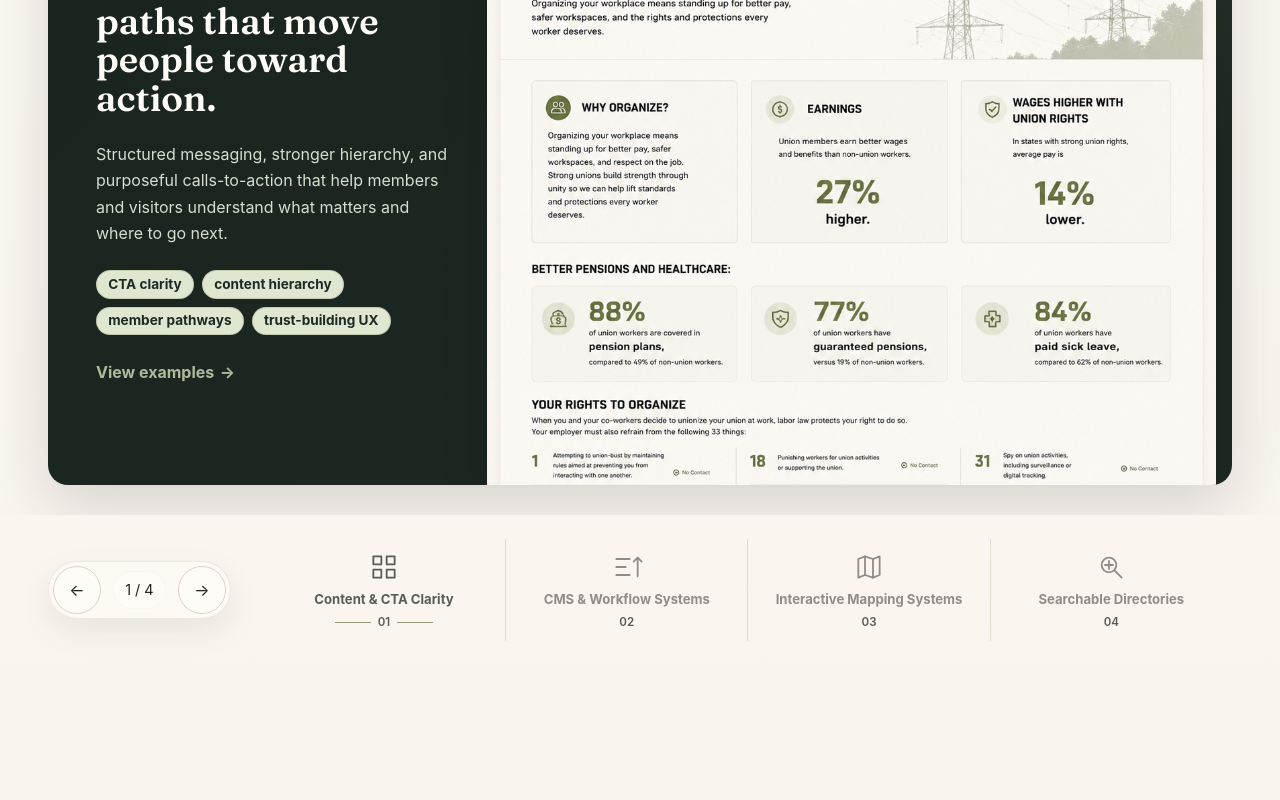
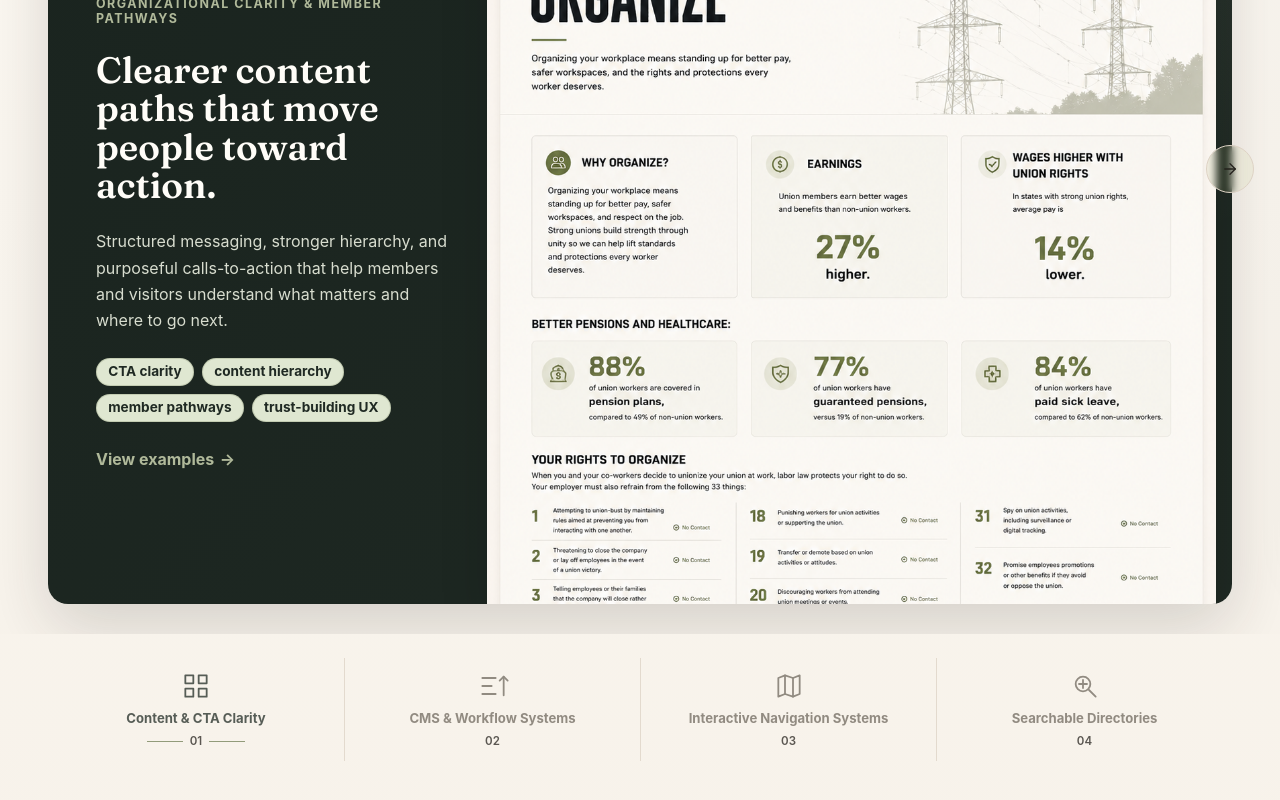
Before and after one commit to heatherwoods93/portfolio, a React (Vite) app: page / in a window 1280 px wide. Shown: the part 1399-2199 px from the top of the page. Built offline with nearby package versions, Linux system fonts and the light colour scheme.

Commit message:
Removed sticky scroll-hijacking behavior, tweaked slider layout and design, and improved wording for section title and slide titles

```diff
--- a/package.json
+++ b/package.json
@@ -10,6 +10,7 @@
     "preview": "vite preview"
   },
   "dependencies": {
+    "lucide-react": "^1.16.0",
     "react": "^19.2.6",
     "react-dom": "^19.2.6"
   },
--- a/src/pages/Home.jsx
+++ b/src/pages/Home.jsx
@@ -1,4 +1,5 @@
 import { useEffect, useRef, useState } from 'react'
+import { ArrowLeft, ArrowRight } from 'lucide-react'
 
 import cmsWorkflowsImage from '../assets/showcase/dispatch-v2.png'
 import interactiveNavigationImage from '../assets/showcase/interactive-navigation.png'
@@ -20,17 +21,17 @@ const systemSlides = [
     category: 'CMS & Workflow Systems',
     navLabel: 'CMS & Workflow Systems',
     icon: 'workflow',
-    heading: 'Flexible CMS systems that adapt to real organizational workflows.',
+    heading: 'Flexible systems built around real workflows.',
     description:
       'CMS-driven structures for job calls, dispatch workflows, uploads, filtering, grouped listings, and operational content that needs to stay manageable over time.',
     tags: ['CMS architecture', 'filtering', 'grouped listings', 'uploads', 'custom workflows'],
     image: cmsWorkflowsImage,
   },
   {
-    category: 'Interactive Navigation Systems',
-    navLabel: 'Interactive Mapping Systems',
+    category: 'Dynamic Content Navigation',
+    navLabel: 'Interactive Navigation Systems',
     icon: 'map',
-    heading: 'Interactive maps connected to structured CMS content.',
+    heading: 'Interactive navigation for structured content.',
     description:
       'Clickable maps, filters, and location-based navigation systems that help users explore regional data, districts, lodges, representatives, legislation, or other structured content.',
     tags: ['interactive maps', 'CMS filtering', 'location-based UX', 'SVG systems'],
@@ -40,7 +41,7 @@ const systemSlides = [
     category: 'Structured Resource Systems',
     navLabel: 'Searchable Directories',
     icon: 'search',
-    heading: 'Organized content systems for dense, high-value information.',
+    heading: 'Searchable systems for large content libraries.',
     description:
       'Searchable and categorized resource systems that make contracts, wellness resources, documents, meetings, directories, and recurring content easier to find and maintain.',
     tags: ['resource directories', 'search', 'filtering', 'categorized content', 'document systems'],
@@ -108,9 +109,7 @@ function Home() {
   const dragStartX = useRef(0)
   const didDrag = useRef(false)
   const slideRefs = useRef([])
-  const sliderRef = useRef(null)
   const viewportRef = useRef(null)
-  const wheelIntent = useRef(0)
 
   useEffect(() => {
     const updateTrackOffset = () => {
@@ -150,96 +149,25 @@ function Home() {
     }
   }, [activeSlide])
 
-  useEffect(() => {
-    const stickyMedia = window.matchMedia('(min-width: 1041px)')
-    const motionMedia = window.matchMedia('(prefers-reduced-motion: reduce)')
-    let animationFrame
+  const goToSlide = (index) => {
+    const lastSlide = systemSlides.length - 1
 
-    const updateActiveSlideFromScroll = () => {
-      const slider = sliderRef.current
+    setActiveSlide(Math.min(Math.max(index, 0), lastSlide))
+  }
 
-      if (!slider || !stickyMedia.matches || motionMedia.matches) {
+  const showPreviousSlide = () => {
+    if (activeSlide === 0) {
       return
     }
 
-      const scrollDistance = slider.offsetHeight - window.innerHeight
-
-      if (scrollDistance <= 0) {
-        return
-      }
-
-      const sliderTop = slider.getBoundingClientRect().top
-      const progress = Math.min(Math.max(-sliderTop / scrollDistance, 0), 1)
-      const nextSlide = Math.round(progress * (systemSlides.length - 1))
-
-      setActiveSlide((current) => (current === nextSlide ? current : nextSlide))
-    }
-
-    const requestScrollUpdate = () => {
-      window.cancelAnimationFrame(animationFrame)
-      animationFrame = window.requestAnimationFrame(updateActiveSlideFromScroll)
-    }
-
-    requestScrollUpdate()
-    window.addEventListener('scroll', requestScrollUpdate, { passive: true })
-    window.addEventListener('resize', requestScrollUpdate)
-    stickyMedia.addEventListener('change', requestScrollUpdate)
-    motionMedia.addEventListener('change', requestScrollUpdate)
-
-    return () => {
-      window.cancelAnimationFrame(animationFrame)
-      window.removeEventListener('scroll', requestScrollUpdate)
-      window.removeEventListener('resize', requestScrollUpdate)
-      stickyMedia.removeEventListener('change', requestScrollUpdate)
-      motionMedia.removeEventListener('change', requestScrollUpdate)
-    }
-  }, [])
-
-  const goToSlide = (index, options = {}) => {
-    const slider = sliderRef.current
-    const { wrap = true } = options
-    const lastSlide = systemSlides.length - 1
-
-    if (!wrap && (index < 0 || index > lastSlide)) {
-      return false
-    }
-
-    const nextSlide = wrap
-      ? (index + systemSlides.length) % systemSlides.length
-      : Math.min(Math.max(index, 0), lastSlide)
-
-    setActiveSlide(nextSlide)
-
-    if (
-      !slider ||
-      !window.matchMedia('(min-width: 1041px)').matches ||
-      window.matchMedia('(prefers-reduced-motion: reduce)').matches
-    ) {
-      return
-    }
-
-    const scrollDistance = slider.offsetHeight - window.innerHeight
-
-    if (scrollDistance <= 0) {
-      return
-    }
-
-    const sliderTop = slider.getBoundingClientRect().top + window.scrollY
-    const slideProgress = nextSlide / (systemSlides.length - 1)
-
-    window.scrollTo({
-      top: sliderTop + scrollDistance * slideProgress,
-      behavior: 'smooth',
-    })
-
-    return true
-  }
-
-  const showPreviousSlide = () => {
     goToSlide(activeSlide - 1)
   }
 
   const showNextSlide = () => {
+    if (activeSlide === systemSlides.length - 1) {
+      return
+    }
+
     goToSlide(activeSlide + 1)
   }
 
@@ -307,49 +235,6 @@ function Home() {
     didDrag.current = false
   }
 
-  const handleSliderWheel = (event) => {
-    const canUseStickyWheel =
-      window.matchMedia('(min-width: 1041px)').matches &&
-      !window.matchMedia('(prefers-reduced-motion: reduce)').matches
-
-    if (!canUseStickyWheel) {
-      return
-    }
-
-    const primaryDelta =
-      Math.abs(event.deltaY) >= Math.abs(event.deltaX) ? event.deltaY : event.deltaX
-
-    if (Math.abs(primaryDelta) < 8) {
-      return
-    }
-
-    if (Math.sign(wheelIntent.current) !== Math.sign(primaryDelta)) {
-      wheelIntent.current = 0
-    }
-
-    wheelIntent.current += primaryDelta
-
-    const intentThreshold = 180
-
-    if (Math.abs(wheelIntent.current) < intentThreshold) {
-      return
-    }
-
-    const direction = wheelIntent.current > 0 ? 1 : -1
-    const canAdvance =
-      direction > 0
-        ? activeSlide < systemSlides.length - 1
-        : activeSlide > 0
-
-    if (!canAdvance) {
-      return
-    }
-
-    event.preventDefault()
-    wheelIntent.current = 0
-    goToSlide(activeSlide + direction, { wrap: false })
-  }
-
   return (
     <main className="page home">
       <section className="section section--dark hero" aria-labelledby="hero-title">
@@ -406,7 +291,7 @@ function Home() {
           <div className="systems-showcase__header">
             <p className="section__eyebrow">Client-Facing Systems</p>
             <h2 className="section__title" id="systems-showcase-title">
-              Systems that turn complexity into clarity.
+              Clarity through structure, flexibility through design, and trust through usability.
             </h2>
             <p className="section__description">
               I build flexible Webflow systems that help organizations organize
@@ -415,9 +300,9 @@ function Home() {
             </p>
           </div>
 
-          <div className="systems-showcase__slider" ref={sliderRef}>
-            {/* ANCHOR Systems Showcase Sticky Carousel */}
-            <div className="systems-showcase__sticky" onWheel={handleSliderWheel}>
+          <div className="systems-showcase__slider">
+            {/* ANCHOR Systems Showcase Carousel */}
+            <div className="systems-showcase__frame">
               <div
                 className={`systems-showcase__viewport ${
                   isDragging ? 'is-dragging' : ''
@@ -478,29 +363,36 @@ function Home() {
                 </div>
               </div>
 
-              <div className="systems-showcase__nav" aria-label="Systems showcase section index">
               <div className="systems-showcase__controls" aria-label="Systems showcase controls">
                 <button
                   aria-label="Show previous system"
-                    className="systems-showcase__control"
+                  aria-hidden={activeSlide === 0}
+                  className={`systems-showcase__control ${
+                    activeSlide === 0 ? 'is-hidden' : ''
+                  }`}
+                  disabled={activeSlide === 0}
+                  tabIndex={activeSlide === 0 ? -1 : 0}
                   type="button"
                   onClick={showPreviousSlide}
                 >
-                    &larr;
+                  <ArrowLeft aria-hidden="true" size={18} strokeWidth={1.8} />
                 </button>
-                  <p className="systems-showcase__count text-small">
-                    {activeSlide + 1} / {systemSlides.length}
-                  </p>
                 <button
                   aria-label="Show next system"
-                    className="systems-showcase__control"
+                  aria-hidden={activeSlide === systemSlides.length - 1}
+                  className={`systems-showcase__control ${
+                    activeSlide === systemSlides.length - 1 ? 'is-hidden' : ''
+                  }`}
+                  disabled={activeSlide === systemSlides.length - 1}
+                  tabIndex={activeSlide === systemSlides.length - 1 ? -1 : 0}
                   type="button"
                   onClick={showNextSlide}
                 >
-                    &rarr;
+                  <ArrowRight aria-hidden="true" size={18} strokeWidth={1.8} />
                 </button>
               </div>
 
+              <div className="systems-showcase__nav" aria-label="Systems showcase section index">
                 <div className="systems-showcase__tabs" role="tablist" aria-label="System types">
                   {systemSlides.map((slide, index) => (
                     <button
--- a/src/styles/home.css
+++ b/src/styles/home.css
@@ -191,8 +191,8 @@
   max-width: 100vw;
 }
 
-/* ANCHOR Systems Showcase Sticky Carousel */
-.systems-showcase__sticky {
+/* ANCHOR Systems Showcase Carousel */
+.systems-showcase__frame {
   position: relative;
 }
 
@@ -286,7 +286,7 @@
   align-self: end;
   justify-self: end;
   width: min(100%, 120vh);
-  max-height: calc(90vh - 1.875rem);
+  max-height: calc(98vh - 1.875rem);
   margin-top: 1.875rem;
   margin-right: 1rem;
   border: 0;
@@ -297,7 +297,7 @@
 
 .systems-showcase__slide-media img {
   width: 100%;
-  height: min(calc(90vh - 1.875rem), 50rem);
+  height: 100%;
   object-fit: cover;
   object-position: top center;
   pointer-events: none;
@@ -308,49 +308,64 @@
 .systems-showcase__nav {
   position: relative;
   z-index: 3;
-  display: grid;
-  grid-template-columns: auto minmax(0, 1fr);
-  gap: var(--space-xl);
-  align-items: center;
   width: min(100% - 2rem, var(--showcase-slide-width));
   margin: var(--space-md) auto 0;
 }
 
 .systems-showcase__controls {
-  position: relative;
+  --showcase-control-offset: clamp(4.75rem, 6vw, 6rem);
+  position: absolute;
+  top: calc(var(--space-md) + (clamp(34rem, calc(82vh - 1.875rem), 56rem) / 2) + 3rem);
+  left: 50%;
   z-index: 4;
-  display: flex;
-  gap: var(--space-sm);
+  display: grid;
+  grid-template-columns: 1fr 1fr;
+  gap: 0;
   align-items: center;
-  width: auto;
+  width: min(
+    calc(var(--showcase-slide-width) + (var(--showcase-control-offset) * 2)),
+    calc(100vw - 1rem)
+  );
   margin: 0;
-}
-
-.systems-showcase__count {
-  min-width: 2.5rem;
-  color: var(--color-text);
-  text-align: center;
+  pointer-events: none;
+  transform: translate(-50%, -50%);
 }
 
 .systems-showcase__control {
   display: inline-grid;
   place-items: center;
+  justify-self: start;
   width: 3rem;
   aspect-ratio: 1;
   border: 1px solid var(--color-border);
   border-radius: 999px;
   color: var(--color-text);
-  background: rgb(255 253 248 / 0.46);
+  background: rgba(182, 194, 106, 0.1);
+  backdrop-filter: blur(4px);
+  pointer-events: auto;
   transition:
     border-color var(--transition-base),
     color var(--transition-base),
     background-color var(--transition-base);
 }
 
+.systems-showcase__control svg {
+  width: 1.125rem;
+  height: 1.125rem;
+}
+
 .systems-showcase__control:hover {
   border-color: var(--color-accent);
   color: var(--color-dark);
-  background: var(--color-surface);
+  background: rgba(168, 179, 97, 0.1);
+}
+
+.systems-showcase__control.is-hidden {
+  visibility: hidden;
+}
+
+.systems-showcase__control:last-child {
+  justify-self: end;
 }
 
 .systems-showcase__tabs {
@@ -427,13 +442,7 @@
 }
 
 @media (min-width: 1041px) and (prefers-reduced-motion: no-preference) {
-  .systems-showcase__slider {
-    min-height: 230vh;
-  }
-
-  .systems-showcase__sticky {
-    position: sticky;
-    top: clamp(0.75rem, 2vh, 1.5rem);
+  .systems-showcase__frame {
     display: grid;
     gap: var(--space-sm);
     align-content: start;
@@ -441,20 +450,7 @@
   }
 
   .systems-showcase__controls {
-    border: 1px solid rgb(37 34 29 / 0.08);
-    border-radius: 999px;
-    padding: 0.25rem;
-    background: rgb(255 253 248 / 0.52);
-    box-shadow: 0 0.75rem 2rem rgb(37 34 29 / 0.08);
-    backdrop-filter: blur(10px);
-  }
-
-  .systems-showcase__count {
-    border: 1px solid rgb(223 231 209 / 0.22);
-    border-radius: 999px;
-    padding: 0.45rem 0.7rem;
-    color: var(--color-text);
-    background: rgb(255 253 248 / 0.74);
+    padding-inline: clamp(0.75rem, 1.4vw, 1.25rem);
   }
 
   .systems-showcase__nav {
```
Also changed, not shown: 1 other file (tests, documents, lock files or other folders). Lines whose indentation alone changed are shown as unchanged.
